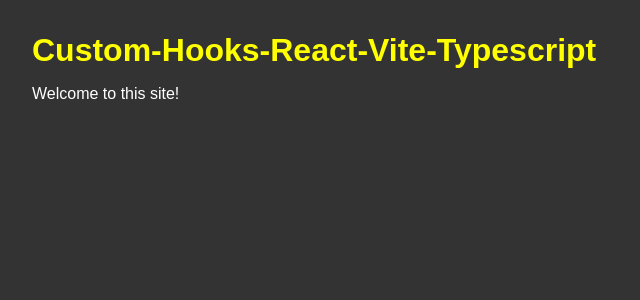
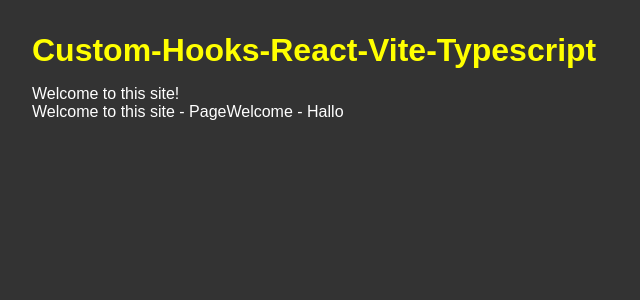
Before and after one commit to Scientific-Research/mk004-custom-hooks-React-Vite-Typescript, a React (Vite) app: page / in a window 1280 px wide. Shown: the top 300 px of the page, without its empty margins (0-640 px from the left). Built offline with nearby package versions, Linux system fonts and the light colour scheme.

Commit message:
assign a new variable and send it to the next page as Prop

```diff
--- a/src/App.tsx
+++ b/src/App.tsx
@@ -1,10 +1,18 @@
 // import './App.css';
+
+import { PageWelcome } from './components/pageWelcome';
+import { PageUseToggle } from './components/PageUseToggle';
+import { PageUserFetch } from './components/PageUseFetch';
+
+const name = 'Hallo';
 
 function App() {
   return (
     <div className="App">
       <h1>Custom-Hooks-React-Vite-Typescript</h1>
       <p>Welcome to this site!</p>
+
+      <PageWelcome PageWelcome={name} />
     </div>
   );
 }
--- a/src/components/PageWelcome.tsx
+++ b/src/components/PageWelcome.tsx
@@ -1,7 +1,7 @@
-export const PageWelcome = () => {
+export const PageWelcome = ({ PageWelcome }: any) => {
   return (
     <>
-      <p>Welcome to this site - PageWelcome</p>
+      <p>Welcome to this site - PageWelcome - {PageWelcome}</p>
     </>
   );
 };
```
